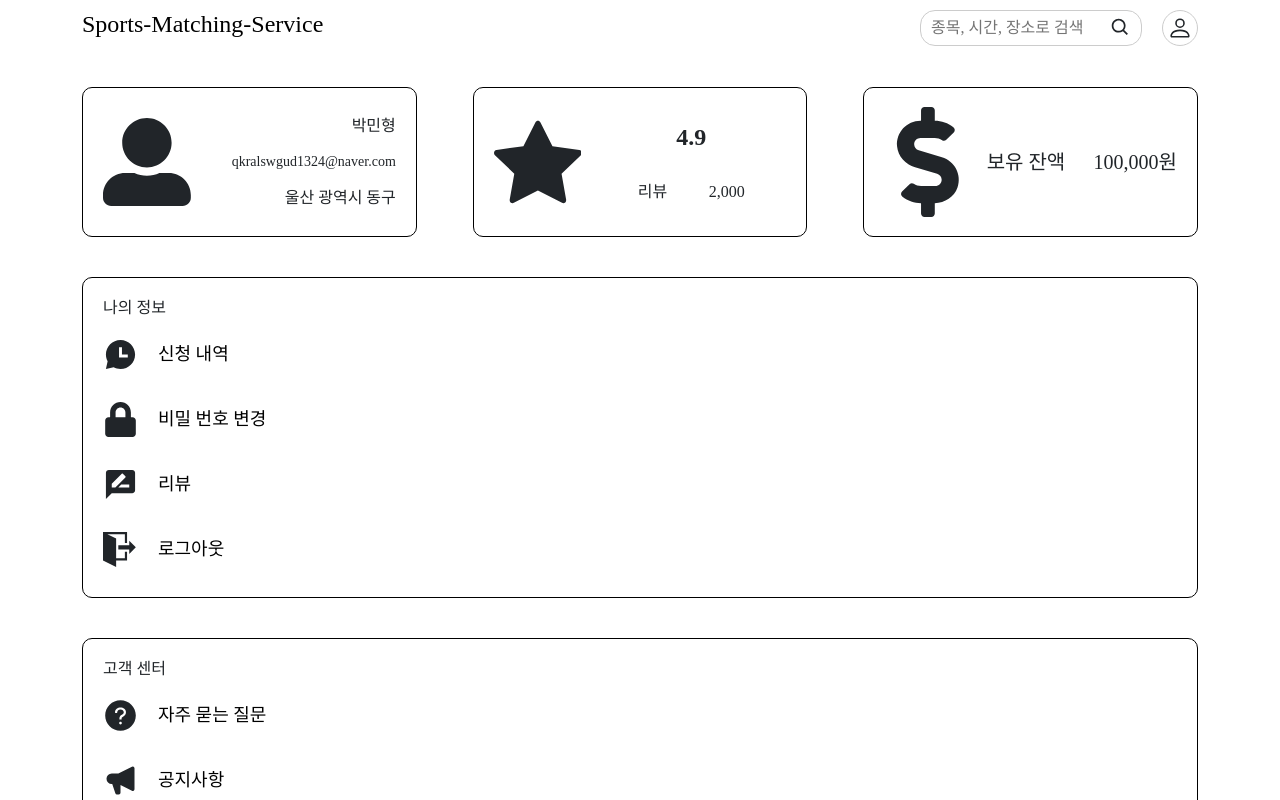
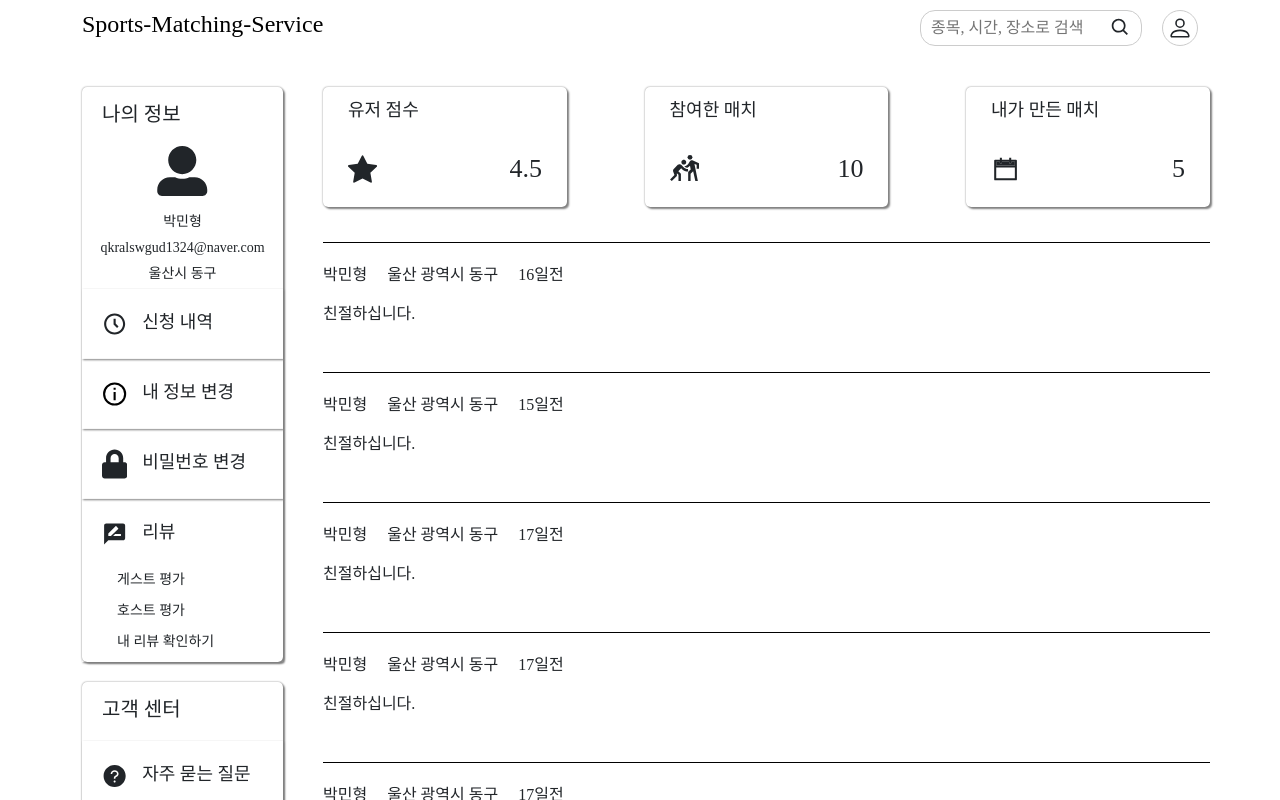
Before and after one commit to Sports-Matching-Service/Frontend, a React (Create React App) app: page /mypage in a window 1280 px wide. Shown: the top 800 px of the page. Built offline with nearby package versions, Linux system fonts and the light colour scheme; a web font is replaced by a local one.

Commit message:
💄 Fix: MyPage 레이아웃
Mypage 레이아웃 수정
Review Router 제거

```diff
--- a/src/App.js
+++ b/src/App.js
@@ -10,7 +10,6 @@ import AddrModal from "./components/common/AddrModal";
 import SignUpRoute from "./route/SignUpRoute";
 import MatchRegisRoute from "./route/MatchRegisRoute";
 import MyPageRoute from "./route/MyPageRoute";
-import ReviewRoute from "./route/ReviewRoute";
 
 function App() {
   return (
@@ -23,7 +22,6 @@ function App() {
             <Route path="/signup" element={<SignUpRoute />} />
             <Route path="/matchregis" element={<MatchRegisRoute />} />
             <Route path="/mypage" element={<MyPageRoute />} />
-            <Route path="/review" element={<ReviewRoute />} />
           </Routes>
         </div>
       </Container>
--- a/src/components/view/MyPage.jsx
+++ b/src/components/view/MyPage.jsx
@@ -1,108 +1,134 @@
 import React from "react";
-import { Col, Row } from "react-bootstrap";
+import { Row } from "react-bootstrap";
 import styled from "styled-components";
-import { FaUserAlt, FaDollarSign, FaLock } from "react-icons/fa";
+import { FaUserAlt, FaLock } from "react-icons/fa";
 import { BsFillStarFill } from "react-icons/bs";
-import { RiChatHistoryFill } from "react-icons/ri";
-import { MdRateReview } from "react-icons/md";
-import { ImExit } from "react-icons/im";
-import { AiFillQuestionCircle } from "react-icons/ai";
+import { MdRateReview, MdOutlineSportsKabaddi } from "react-icons/md";
+import { AiFillQuestionCircle, AiTwotoneCalendar } from "react-icons/ai";
 import { HiSpeakerphone } from "react-icons/hi";
+import { BiTimeFive } from "react-icons/bi";
+import { GrCircleInformation } from "react-icons/gr";
 import { Link } from "react-router-dom";
 import { useQuery } from "react-query";
 import axios from "axios";
+import Review from "./Review";
+
+const LeftContainer = styled.div`
+  width: 20%;
+  display: flex;
+  flex-direction: column;
+  padding-right: 15px;
+  margin-top: 30px;
+`;
+
+const LeftContainerButton = styled.div`
+  box-shadow: 1px 1px 2px gray;
+
+  & div {
+    padding: 20px;
+    font-size: 18px;
+    cursor: pointer;
+  }
+
+  & div svg {
+    padding: 0 15px 0 0;
+    width: 25%;
+    height: 30px;
+  }
+`;
+
+const LeftContainerCommon = styled.div`
+  width: 100%;
+  box-shadow: 2px 2px 2px gray, 0px 0px 2px gray;
+  border-radius: 5px;
+  display: flex;
+  flex-direction: column;
+  padding-top: 15px;
+
+  & h5 {
+    margin: 0 0 20px 20px;
+  }
+`;
+
+const MyContainer = styled(LeftContainerCommon)`
+  margin-bottom: 20px;
+
+  & ${LeftContainerButton}:nth-child(2) {
+    display: flex;
+    flex-direction: column;
+    align-items: center;
+    box-shadow: none;
+  }
+
+  & ${LeftContainerButton}:nth-child(2) svg {
+    margin-bottom: 15px;
+    width: 50%;
+    height: 50px;
+  }
+
+  & ${LeftContainerButton}:nth-child(2) span {
+    margin-bottom: 5px;
+    font-size: 14px;
+  }
+
+  & ${LeftContainerButton}:nth-child(6) {
+    display: flex;
+    flex-direction: column;
+  }
+
+  & ${LeftContainerButton}:nth-child(6) > span {
+    margin: 0 0 10px 35px;
+    font-size: 14px;
+    cursor: pointer;
+  }
+`;
+
+const ServiceContainer = styled(LeftContainerCommon)``;
+
+const RightContainer = styled.div`
+  width: 80%;
+  display: flex;
+  flex-direction: column;
+  padding: 0 0 0 25px;
+  margin-top: 30px;
+`;
 
 const MyCardContainer = styled.div`
   width: 100%;
   display: flex;
   justify-content: space-between;
-  margin: 30px 0 40px 0;
+  margin-bottom: 35px;
 `;
 
 const MyCard = styled.div`
-  width: 30%;
-  height: 150px;
-  padding: 20px 20px;
+  width: 27.5%;
+  height: 120px;
+  padding: 10px 25px;
+  box-shadow: 2px 2px 2px gray, 0px 0px 2px gray;
+  border-radius: 5px;
+
+  & div:first-child {
+    font-size: 18px;
+    margin-bottom: 20px;
+  }
+
+  & div:last-child {
     display: flex;
     justify-content: space-between;
     align-items: center;
-  border: 1px solid black;
-  border-radius: 10px;
+  }
 
-  & svg {
-    width: 30%;
-    height: 110px;
+  & div:last-child svg {
+    width: 15%;
+    height: 50px;
+  }
+
+  & div:last-child span {
+    font-size: 26px;
   }
 `;
 
-const Card = styled.div`
-  display: flex;
-  flex-direction: column;
-  justify-content: space-around;
-  height: 110px;
-  width: 65%;
-`;
-
-const UserCard = styled(Card)`
-  & span {
-    text-align: right;
-  }
-  & span:nth-child(2) {
-    font-size: 14px;
-  }
-`;
-
-const StarCard = styled(Card)`
-  text-align: center;
-  & > span {
-    font-size: 24px;
-    font-weight: 700;
-  }
-  & div {
-    display: flex;
-    justify-content: space-evenly;
-  }
-`;
-
-const MoneyCard = styled(Card)`
-  & div {
-    display: flex;
-    justify-content: space-between;
-    font-size: 20px;
-  }
-`;
-
-const MyContainer = styled.div`
-  width: 100%;
-  border: 1px solid black;
-  border-radius: 10px;
-  display: flex;
-  flex-direction: column;
-  padding: 20px;
-  margin-bottom: 40px;
-
-  & h5 {
-    margin-bottom: 20px;
-    font-size: 16px;
-  }
-`;
-
-const MyItem = styled.div`
-  display: flex;
-  align-items: center;
-  margin-bottom: 30px;
-  &:last-child {
-    margin-bottom: 10px;
-  }
-  & svg {
-    margin-right: 20px;
-    width: 35px;
-    height: 35px;
-  }
-  & span {
-    font-size: 18px;
-  }
-`;
+const MyRenderContainer = styled.div``;
 
 function MyPage() {
   // by 민형, User(이름, 이메일, 주소) | Review(별점, 리뷰 개수) | Money(잔액) 데이터 가져오기_221022
@@ -123,83 +149,90 @@ function MyPage() {
       {/* by 민형, 위의 모든 데이터가 로딩이 끝났을 경우 내용을 렌더링_221022 */}
       {/* {!loading ? <div>Loading...</div> : <div>밑에 내용</div>} */}
       <Row className="filter_col_wrap">
-        <Col sm={12} md={12}>
+        <LeftContainer>
+          <MyContainer>
+            <h5>나의 정보</h5>
+            <LeftContainerButton>
+              <FaUserAlt />
+              <span>박민형</span>
+              <span>qkralswgud1324@naver.com</span>
+              <span>울산시 동구</span>
+            </LeftContainerButton>
+            <LeftContainerButton>
+              <div>
+                <BiTimeFive />
+                <span>신청 내역</span>
+              </div>
+            </LeftContainerButton>
+            <LeftContainerButton>
+              <div>
+                <GrCircleInformation />
+                <span>내 정보 변경</span>
+              </div>
+            </LeftContainerButton>
+            <LeftContainerButton>
+              <div>
+                <FaLock />
+                <span>비밀번호 변경</span>
+              </div>
+            </LeftContainerButton>
+            <LeftContainerButton>
+              <div>
+                <MdRateReview />
+                <span>리뷰</span>
+              </div>
+              <span>게스트 평가</span>
+              <span>호스트 평가</span>
+              <span>내 리뷰 확인하기</span>
+            </LeftContainerButton>
+          </MyContainer>
+
+          <ServiceContainer>
+            <h5>고객 센터</h5>
+            <LeftContainerButton>
+              <div>
+                <AiFillQuestionCircle />
+                <span>자주 묻는 질문</span>
+              </div>
+            </LeftContainerButton>
+            <LeftContainerButton>
+              <div>
+                <HiSpeakerphone />
+                <span>공지사항</span>
+              </div>
+            </LeftContainerButton>
+          </ServiceContainer>
+        </LeftContainer>
+
+        <RightContainer>
           <MyCardContainer>
             <MyCard>
-              <FaUserAlt />
-              <UserCard>
-                <span>박민형</span>
-                <span>qkralswgud1324@naver.com</span>
-                <span>울산 광역시 동구</span>
-              </UserCard>
+              <div>유저 점수</div>
+              <div>
+                <BsFillStarFill />
+                <span>4.5</span>
+              </div>
             </MyCard>
             <MyCard>
-              <BsFillStarFill />
-              <StarCard>
-                <span>4.9</span>
+              <div>참여한 매치</div>
               <div>
-                  <span>리뷰</span>
-                  <span>2,000</span>
+                <MdOutlineSportsKabaddi />
+                <span>10</span>
               </div>
-              </StarCard>
             </MyCard>
             <MyCard>
-              <FaDollarSign />
-              <MoneyCard>
+              <div>내가 만든 매치</div>
               <div>
-                  <span>보유 잔액</span>
-                  <span>100,000원</span>
+                <AiTwotoneCalendar />
+                <span>5</span>
               </div>
-              </MoneyCard>
             </MyCard>
           </MyCardContainer>
-        </Col>
-        <Col sm={12} md={12}>
-          <MyContainer>
-            <h5>나의 정보</h5>
-            <MyItem>
-              <RiChatHistoryFill />
-              <Link to="/">
-                <span>신청 내역</span>
-              </Link>
-            </MyItem>
-            <MyItem>
-              <FaLock />
-              <Link to="/">
-                <span>비밀 번호 변경</span>
-              </Link>
-            </MyItem>
-            <MyItem>
-              <MdRateReview />
-              <Link to="/">
-                <span>리뷰</span>
-              </Link>
-            </MyItem>
-            <MyItem>
-              <ImExit />
-              <Link to="/">
-                <span>로그아웃</span>
-              </Link>
-            </MyItem>
-          </MyContainer>
-        </Col>
-        <Col sm={12} md={12}>
-          <MyContainer>
-            <h5>고객 센터</h5>
-            <MyItem>
-              <AiFillQuestionCircle />
-              <Link to="/">
-                <span>자주 묻는 질문</span>
-              </Link>
-            </MyItem>
-            <MyItem>
-              <HiSpeakerphone />
-              <Link to="/">
-                <span>공지사항</span>
-              </Link>
-            </MyItem>
-          </MyContainer>
-        </Col>
+
+          <MyRenderContainer>
+            <Review />
+          </MyRenderContainer>
+        </RightContainer>
       </Row>
     </>
   );
--- a/src/components/view/Review.jsx
+++ b/src/components/view/Review.jsx
@@ -2,8 +2,6 @@ import React from "react";
 import { useState, useEffect } from "react";
 import { Col, Row } from "react-bootstrap";
 import styled from "styled-components";
-import { FaUserAlt } from "react-icons/fa";
-import { BsFillStarFill } from "react-icons/bs";
 import { calcTime } from "../../js/calcTime";
 import { divdePageGroup } from "../../js/divdePageGroup";
 import {
@@ -15,58 +13,6 @@ import {
 import { Link } from "react-router-dom";
 import { useQuery } from "react-query";
 import axios from "axios";
-
-const MyCardContainer = styled.div`
-  width: 100%;
-  display: flex;
-  justify-content: space-between;
-  margin: 30px 0 40px 0;
-`;
-
-const MyCard = styled.div`
-  width: 30%;
-  height: 150px;
-  padding: 20px 20px;
-  display: flex;
-  justify-content: space-between;
-  align-items: center;
-  border: 1px solid black;
-  border-radius: 10px;
-
-  & svg {
-    width: 30%;
-    height: 110px;
-  }
-`;
-
-const Card = styled.div`
-  display: flex;
-  flex-direction: column;
-  justify-content: space-around;
-  height: 110px;
-  width: 65%;
-`;
-
-const UserCard = styled(Card)`
-  & span {
-    text-align: right;
-  }
-  & span:nth-child(2) {
-    font-size: 14px;
-  }
-`;
-
-const StarCard = styled(Card)`
-  text-align: center;
-  & > span {
-    font-size: 24px;
-    font-weight: 700;
-  }
-  & div {
-    display: flex;
-    justify-content: space-evenly;
-  }
-`;
 
 const ReviewContainers = styled.div`
   width: 100%;
@@ -96,7 +42,7 @@ const ReviewUser = styled.div`
 const ReviewContent = styled.div``;
 
 const PagingContainer = styled.div`
-  width: 40%;
+  width: 60%;
   margin: 70px auto;
   display: flex;
   justify-content: space-between;
@@ -456,17 +402,6 @@ const writerData = [
   ],
 ];
 
-const userData = {
-  name: "박민형",
-  email: "qkralswgud1324@naver.com",
-  position: "울산 광역시 동구",
-};
-
-const reviewData = {
-  score: 4.9,
-  count: 2000,
-};
-
 function Review() {
   // by 민형, User(이름, 이메일, 주소) | Review(별점, 리뷰 개수) | 작성자(이름, 주소, 댓글내용, 시간) 데이터 가져오기_221025
 
@@ -559,28 +494,6 @@ function Review() {
       {/* {!loading ? <div>Loading...</div> : <div>밑에 내용</div>} */}
       <Row className="filter_col_wrap">
         <Col sm={12} md={12}>
-          <MyCardContainer>
-            <MyCard>
-              <FaUserAlt />
-              <UserCard>
-                <span>{userData.name}</span>
-                <span>{userData.email}</span>
-                <span>{userData.position}</span>
-              </UserCard>
-            </MyCard>
-            <MyCard>
-              <BsFillStarFill />
-              <StarCard>
-                <span>{reviewData.score}</span>
-                <div>
-                  <span>리뷰</span>
-                  <span>{reviewData.count}</span>
-                </div>
-              </StarCard>
-            </MyCard>
-          </MyCardContainer>
-        </Col>
-        <Col sm={12} md={12}>
           <ReviewContainers>
             {timeWirteData.map((item, idx) => (
               <ReviewContainer key={idx}>
--- a/src/route/ReviewRoute.jsx
+++ /dev/null
@@ -1,12 +0,0 @@
-import React from "react";
-import Review from "../components/view/Review";
-
-const ReviewRoute = () => {
-  return (
-    <>
-      <Review />
-    </>
-  );
-};
-
-export default ReviewRoute;
```
Lines whose indentation alone changed are shown as unchanged.
